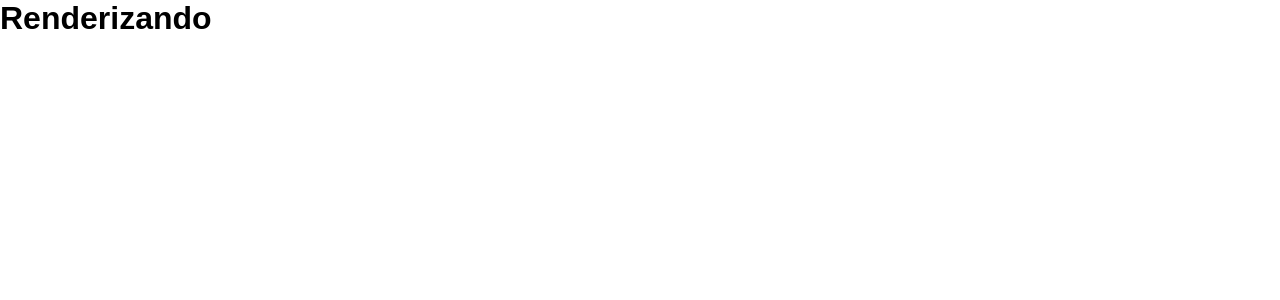
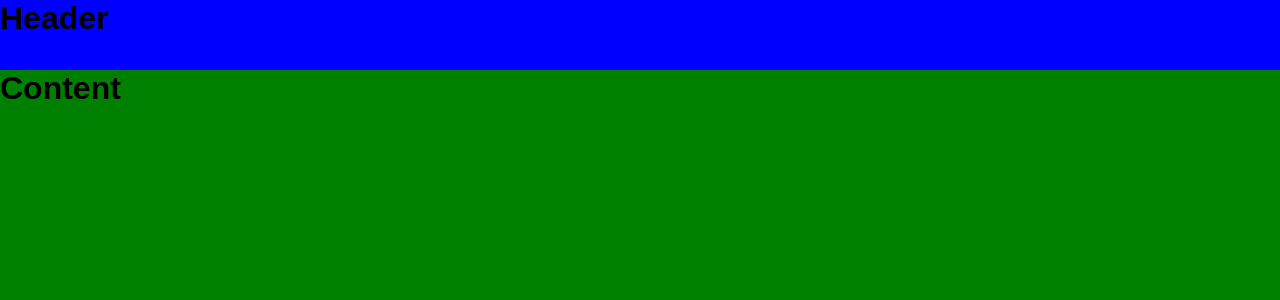
Before and after one commit to PedroHV72/TrabalhoP2_ReactAndApiSpring, a React (Create React App) app: page / in a window 1280 px wide. Shown: the top 300 px of the page. Built offline with nearby package versions, Linux system fonts and the light colour scheme.

Commit message:
Criando componentes e criando layout em grid

```diff
--- a/src/App.tsx
+++ b/src/App.tsx
@@ -1,13 +1,13 @@
 import React from 'react';
 import GlobalStyles from './styles/GlobalStyles';
 
-import Home from './pages/Home';
+import Layout from './components/Layout';
 
 const App: React.FC = () => {
     return (
         <>
             <GlobalStyles/>
-            <Home/>
+            <Layout/>
         </>
     );
 }
--- /dev/null
+++ b/src/components/Content/index.tsx
@@ -0,0 +1,13 @@
+import React from 'react';
+
+import { Container } from './styles'
+
+const Content: React.FC = () => {
+    return (
+        <Container>
+            <h1>Content</h1>
+        </Container>
+    );
+}
+
+export default Content;
--- /dev/null
+++ b/src/components/Content/styles.ts
@@ -0,0 +1,5 @@
+import styled from 'styled-components';
+
+export const Container = styled.div`
+    background-color: green;
+`;
--- /dev/null
+++ b/src/components/Header/index.tsx
@@ -0,0 +1,13 @@
+import React from 'react';
+
+import { Container } from './styles'
+
+const Header: React.FC = () => {
+    return (
+        <Container>
+            <h1>Header</h1>
+        </Container>
+    );
+}
+
+export default Header;
--- /dev/null
+++ b/src/components/Header/styles.ts
@@ -0,0 +1,5 @@
+import styled from 'styled-components';
+
+export const Container = styled.div`
+    background-color: blue;
+`;
--- /dev/null
+++ b/src/components/Layout/index.tsx
@@ -0,0 +1,18 @@
+import React from 'react';
+
+import { GridLayout } from './styles'
+
+import Header from '../Header';
+import Content from '../Content';
+
+
+const Layout: React.FC = () => {
+    return (
+        <GridLayout>
+            <Header />
+            <Content />
+        </GridLayout>
+    );
+}
+
+export default Layout;
--- /dev/null
+++ b/src/components/Layout/styles.ts
@@ -0,0 +1,10 @@
+import styled from 'styled-components';
+
+export const GridLayout = styled.div`
+    display: grid;
+    grid-template-columns: auto;
+    grid-template-rows: 70px auto;
+
+    grid-template-areas: 'HD HD', 'CT CT';
+    height: 100vh;
+`;
```
